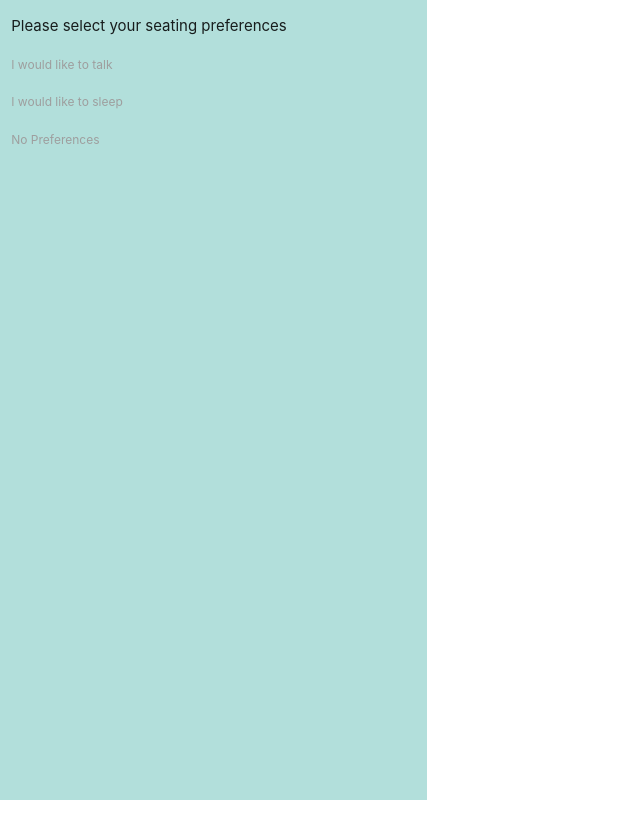
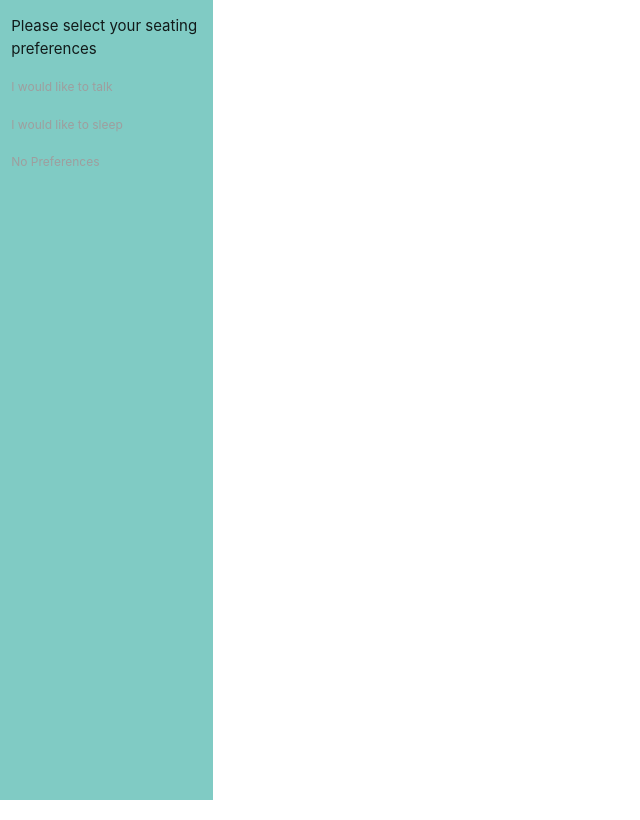
Before and after one commit to Jharilela/cx-smartSeats, a website: page aeroplane.html in a window 1280 px wide. Shown: the whole page, without its empty margins (0-640 px from the left). Drawn offline with nearby package versions, Linux system fonts and the light colour scheme; no server answers.

Commit message:
more improvements to seat map

```diff
--- a/aeroplane.html
+++ b/aeroplane.html
@@ -38,7 +38,7 @@
 	<body onload='getSeats();'>
 		<!-- <button type="button" onClick="loadValue();">loadValue</button>	 -->
 		<div class="row">
-		<div class="col m4 teal lighten-4" style="height:100vh;">
+		<div class="col m2 teal lighten-3" style="height:100vh;">
 		<p >Please select your seating preferences</p>
 		<form action="#">
 		<p>
@@ -55,7 +55,7 @@
 		</p>
 		</div>
 		</form>
-		<div class="col m8">
+		<div class="col m10">
 		<p align="center" id="table">														<!-- where the table is inserted-->
 		</p>
 		</div>
```
